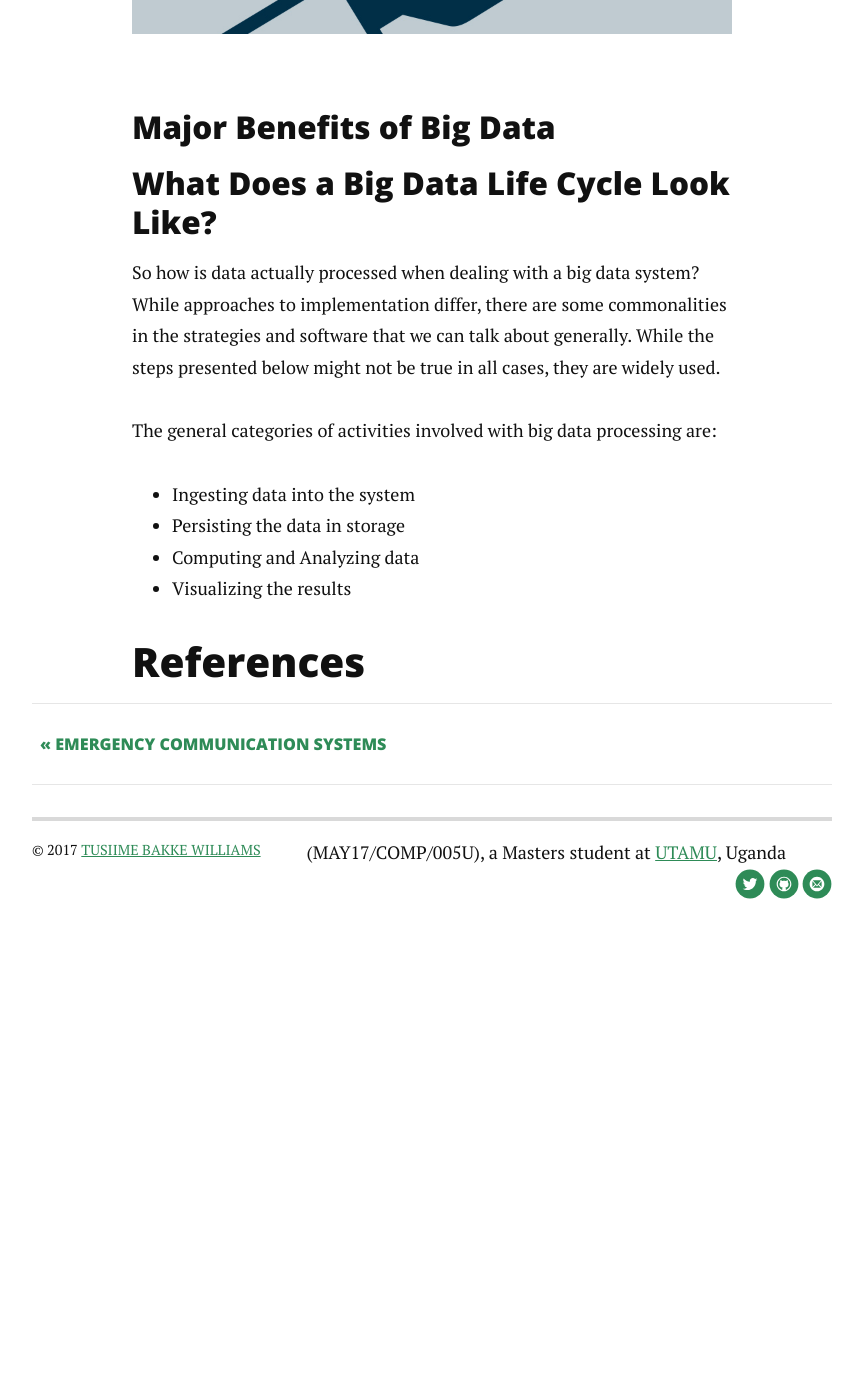
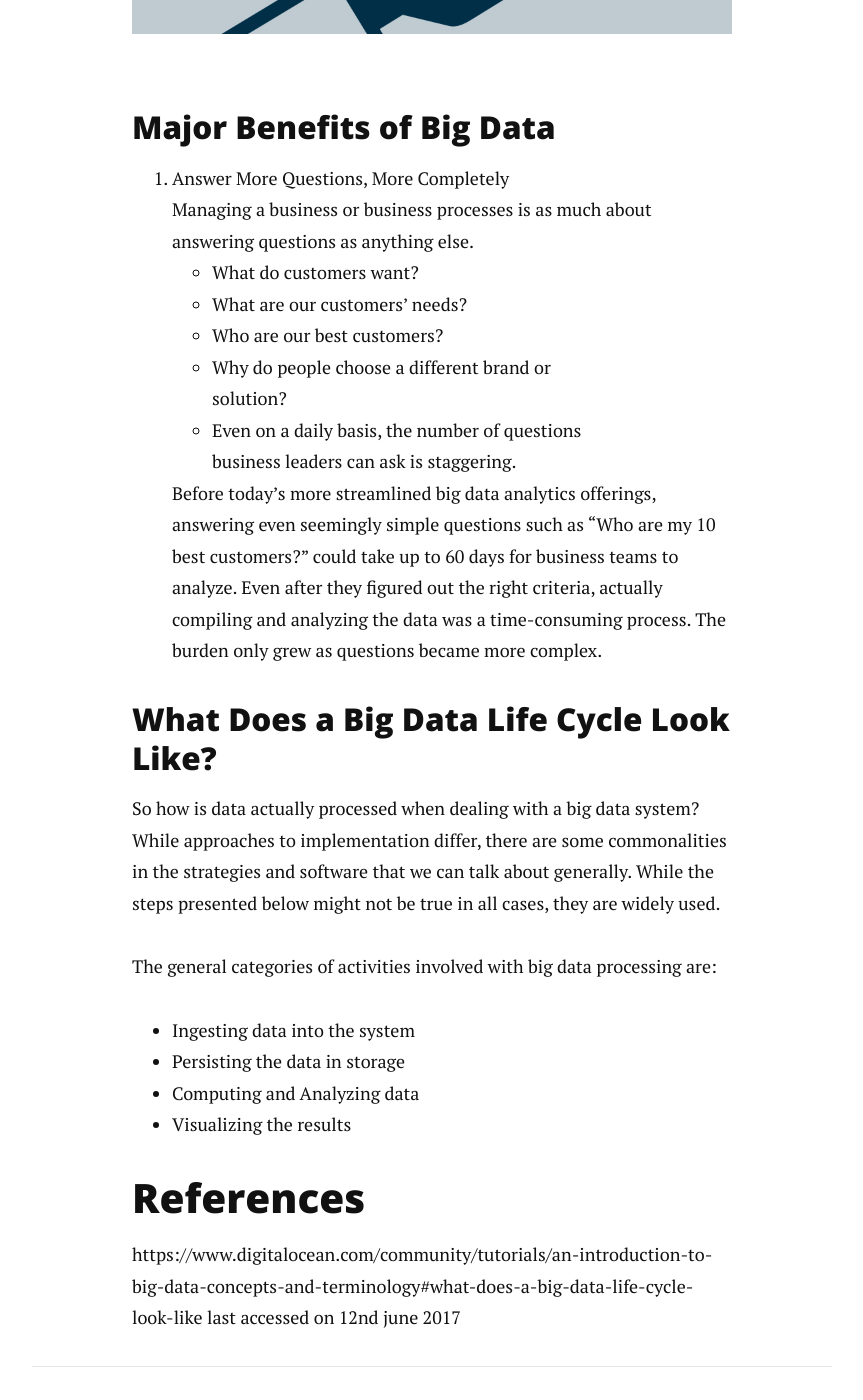
Before and after one commit to tuba-willis/tuba-willis.github.io, a Jekyll site: the page built from _posts/2014-12-13-code-snippet.markdown, in a window 1280 px wide and 1400 px high, scrolled down 860 px. Shown: the whole window, without its empty margins (208-1071 px from the left). Built offline with Jekyll 4.4.1, drawn with Linux system fonts in a browser that asks for light colours; nearby versions of some CDN libraries; before the commit the page ends 1798 px from its top, so only the background shows below that.

Commit message:
Update 2014-12-13-code-snippet.markdown

```diff
--- a/_posts/2014-12-13-code-snippet.markdown
+++ b/_posts/2014-12-13-code-snippet.markdown
@@ -9,8 +9,19 @@
 <span class="dropcap">B</span>ig data is a blanket term for the non-traditional strategies and technologies needed to gather, organize, process, and gather insights from large datasets. While the problem of working with data that exceeds the computing power or storage of a single computer is not new, the pervasiveness, scale, and value of this type of computing has greatly expanded in recent years.</p>
 <img src="{{ '/assets/img/BigData.jpg' | prepend: site.baseurl }}" alt="">
 <h3>Major Benefits of Big Data</h3>
-
-
+<ol>
+<li>Answer More Questions, More Completely</li>
+Managing a business or business processes is as much about answering questions as anything else.
+<ul>
+<li>What do customers want?</li>
+<li>What are our customers’ needs?</li>
+<li>Who are our best customers?</li>
+<li>Why do people choose a different brand or solution?</li>
+<li>Even on a daily basis, the number of questions business leaders can ask is staggering.
+</li>
+</ul>
+Before today’s more streamlined big data analytics offerings, answering even seemingly simple questions such as “Who are my 10 best customers?” could take up to 60 days for business teams to analyze. Even after they figured out the right criteria, actually compiling and analyzing the data was a time-consuming process. The burden only grew as questions became more complex.
+</ol>
 <h3>What Does a Big Data Life Cycle Look Like?</h3>
 So how is data actually processed when dealing with a big data system? While approaches to implementation differ, there are some commonalities in the strategies and software that we can talk about generally. While the steps presented below might not be true in all cases, they are widely used.
 
@@ -23,3 +34,4 @@
 </ul>
 
 <h2>References</h2>
+https://www.digitalocean.com/community/tutorials/an-introduction-to-big-data-concepts-and-terminology#what-does-a-big-data-life-cycle-look-like last accessed on 12nd june 2017
```
